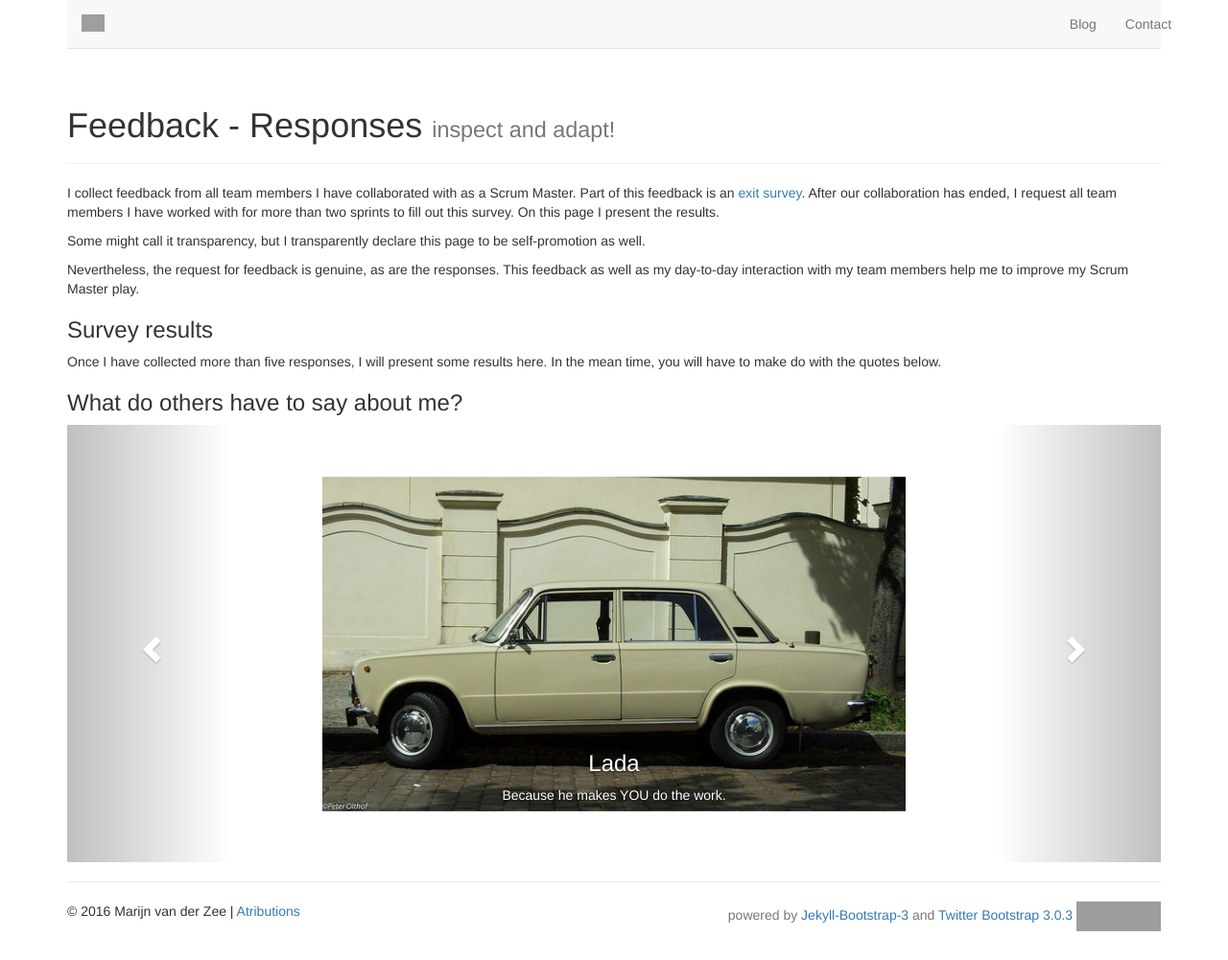
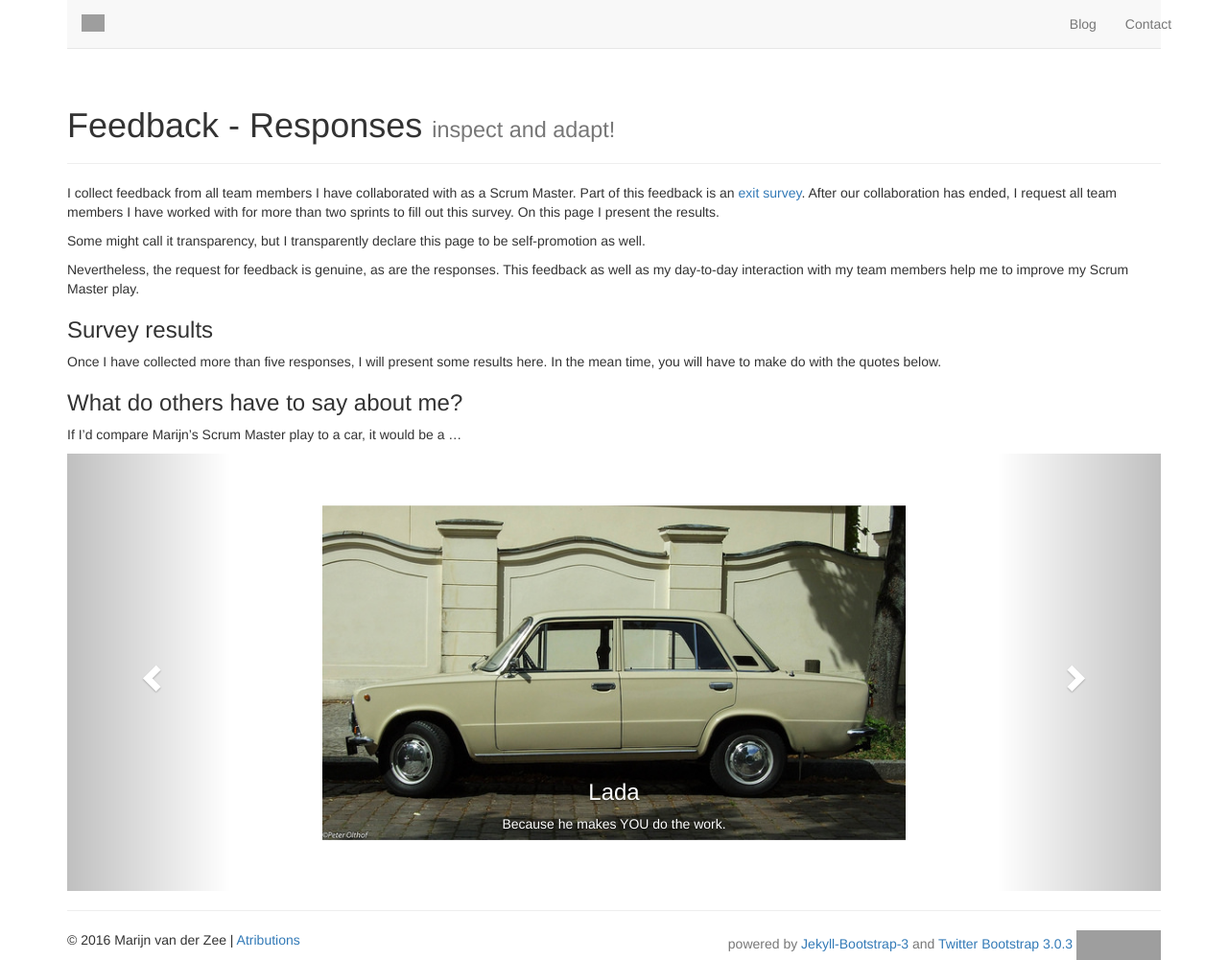
Before and after one commit to serraict/serraict.github.io, a Jekyll site: the page built from pages/responses.md, in a window 1280 px wide. Shown: the whole page at 96% size. Built offline with Jekyll 4.4.1, drawn with Linux system fonts in a browser that asks for light colours; nearby versions of some CDN libraries; library files that are not in the unit come from our copies; Markdown is read by kramdown in place of the engine named in the settings; before the commit the page ends 971 px from its top, so only the background shows below that; grey boxes are pictures that could not be loaded.

Commit message:
Car quotes intro

```diff
--- a/pages/responses.md
+++ b/pages/responses.md
@@ -21,6 +21,8 @@ Once I have collected more than five responses, I will present some results here
 
 ### What do others have to say about me?
 
+If I'd compare Marijn's Scrum Master play to a car, it would be a ...
+
 {% include carquotes.html %}
 
 
```
